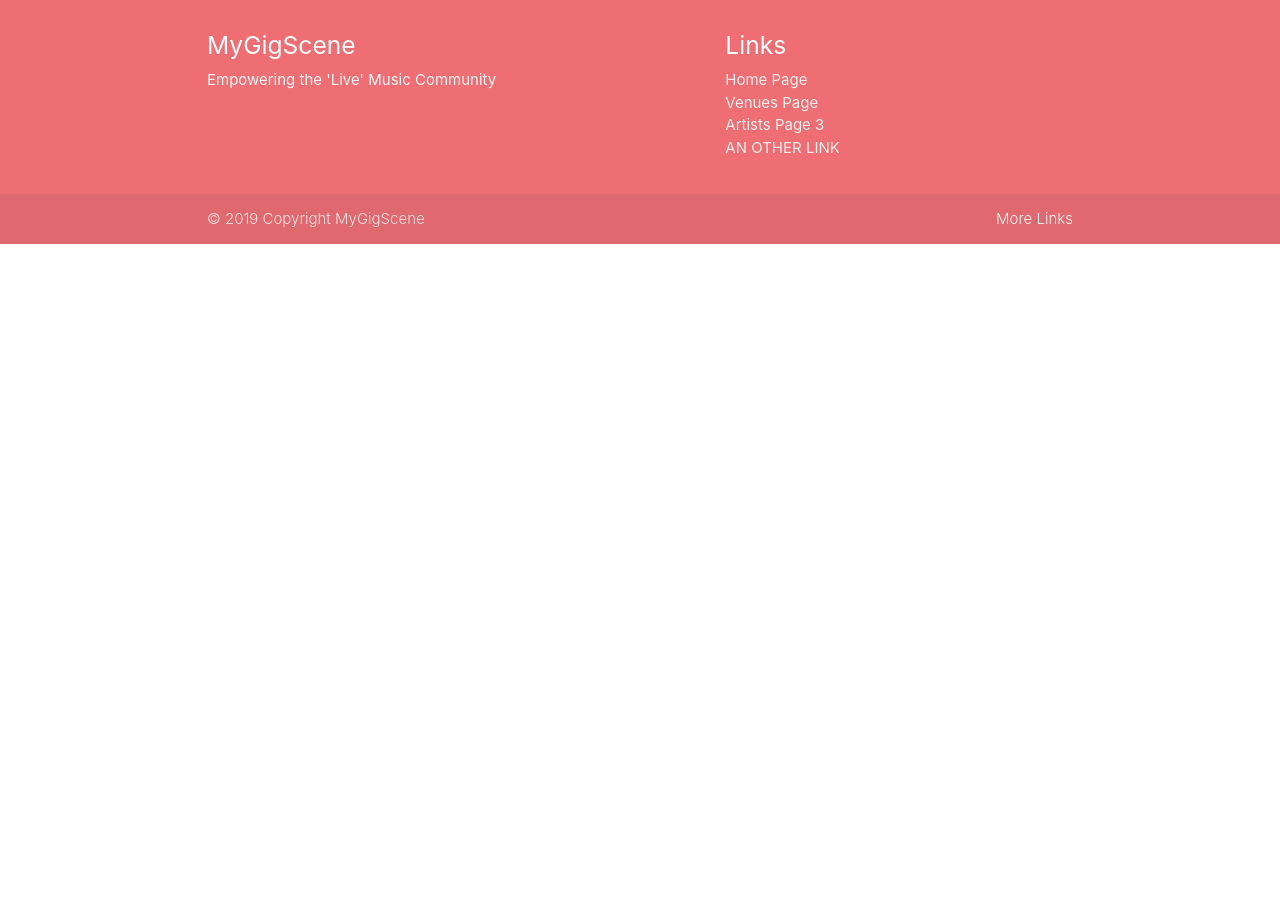
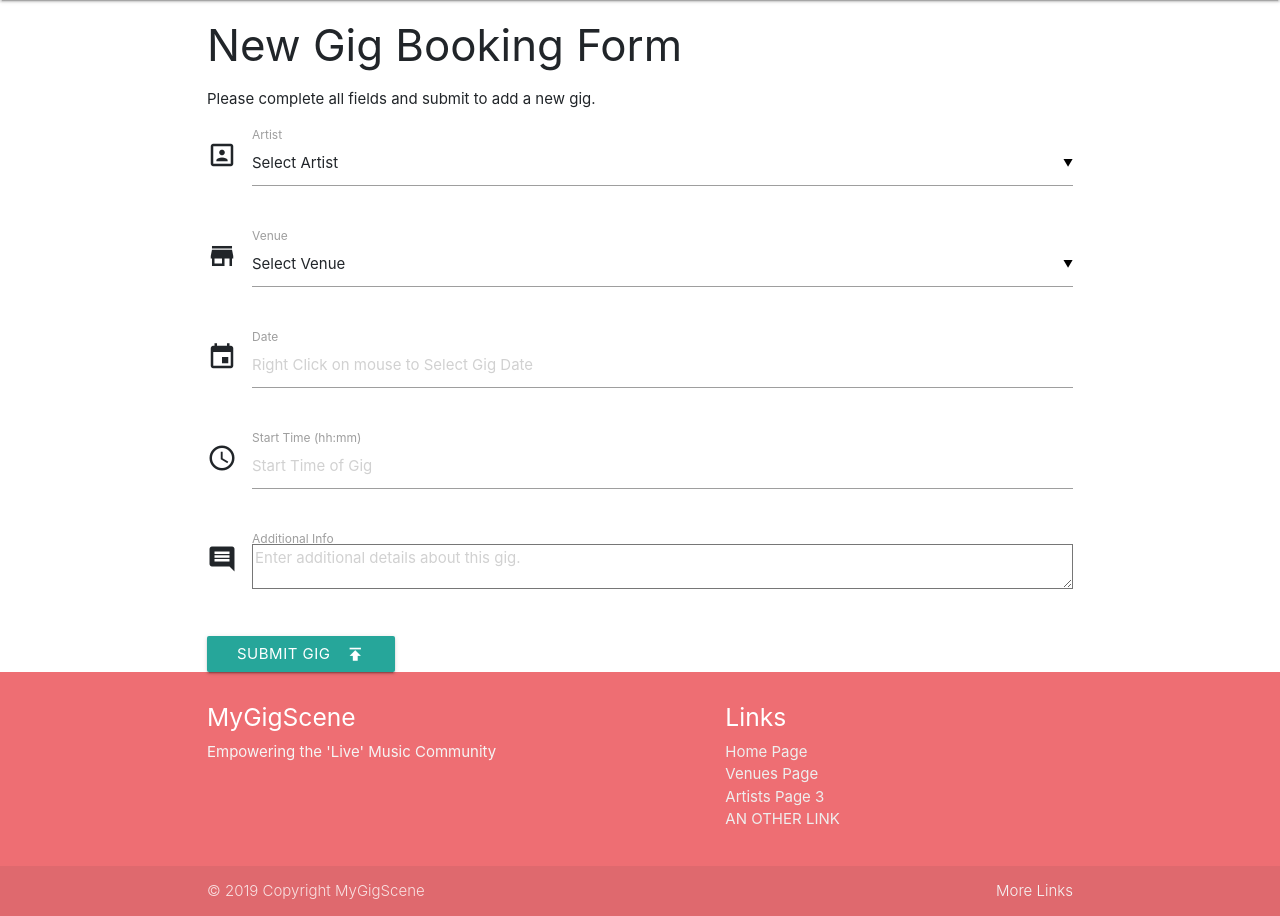
Before and after one commit to squiremaguire69/mygigscene_booking_app, a Flask app: page /add_gig in a window 1280 px wide. Shown: the part 64-980 px from the top of the page. Before the commit the page ends 308 px from the top, so only its background shows below. Run offline with Flask 2, Linux system fonts and the light colour scheme; data that the repository does not hold is empty; some libraries are stand-ins or nearby versions.

Commit message:
Basic Gig Listing Layout added

```diff
--- a/app.py
+++ b/app.py
@@ -10,17 +10,22 @@ app.config["MONGO_URI"] = os.getenv('MONGO_URI', 'mongodb://localhost')
 
 mongo = PyMongo(app)
 
+# Homepage routing
 @app.route('/')
 @app.route('/gig_listing')
 def gig_listing():
-    return render_template('gig_listing.html', gig=mongo.db.gig_listing.find())
+    return render_template('gig_listing.html',
+                            gig = mongo.db.gig_listing.find(),
+                            venue = mongo.db.venue.find(),
+                            artist = mongo.db.artist.find())
 
+# Form for adding a new gig to the database
 @app.route('/add_gig')
 def add_gig():
-    return render_template('add_gig.html',
-    artist_name = mongo.db.artist.find(),
-    venue_name = mongo.db.venue.find())
+    return render_template('add_gig.html')
 
+
+# Function to insert the details of the new gig into the database
 @app.route('/insert_gig')
 def insert_gig():
     gig = mongo.db.gig_listing
@@ -34,16 +39,22 @@ def insert_gig():
         'gig_info': request.form.get('gig_info')
     })
 
+
+# Routing for Artists page
 @app.route('/get_artists')
 def get_artists():
     return render_template('artists.html', artists=mongo.db.artist.find())
 
+
+# Form for adding a new Artist
 @app.route('/add_artist')
 def add_artist():
     return render_template('add_artist.html',
     price_range=mongo.db.budget.find(),
     genre=mongo.db.genre.find())
 
+
+# Function to insert new Artist details into the database
 @app.route('/insert_artist', methods=['POST'])
 def insert_artist():
     artists = mongo.db.artist
@@ -57,10 +68,20 @@ def insert_artist():
      })
     return redirect(url_for('get_artists'))
 
+
+# Routing to show gig listings for selected artist
+@app.route('/gig_listing_artist')
+def gig_listing_artist():
+    return render_template('gig_listing_artist.html')
+
+
+# Routing to Venues page
 @app.route('/get_venues')
 def get_venues():
     return render_template('venues.html', venues=mongo.db.venue.find())
 
+
+# Form for adding a new Venue
 @app.route('/add_venue')
 def add_venue():
     return render_template('add_venue.html',
@@ -69,6 +90,7 @@ def add_venue():
     genre=mongo.db.genre.find())
 
 
+# Function to insert the new Venue details into the database
 @app.route('/insert_venue', methods=['POST'])
 def insert_venue():
     venues = mongo.db.venue
@@ -83,15 +105,20 @@ def insert_venue():
     } )
     return redirect(url_for('get_venues'))
 
+
+# Routing for About Us Page
 @app.route('/about_us')
 def about_us():
     return render_template('about_us.html')
 
+
+# Routing for contact us page
 @app.route('/contact_us')
 def contact_us():
     return render_template('contact.html')
 
-#Filter Methods
+
+#Filter Section Functions
 
 @app.route('/select_budget',methods=['POST'])
 def select_budget():
--- a/templates/add_gig.html
+++ b/templates/add_gig.html
@@ -1 +1,70 @@
 {% extends 'form_base.html' %}
+
+{% block heading %}
+<div class="container">
+<h3>New Gig Booking Form</h3>
+</div>
+{% endblock %}
+{% block form_content %}
+<p>Please complete all fields and submit to add a new gig.</p>
+ <div class="row">
+    <form action="{{ url_for('insert_gig') }}" method="POST" class="col s12">
+      <div class="row">
+          <div class="input-field col s12">
+              <i class="material-icons prefix">portrait</i>
+                  <select id="artist_name" name="artist_name">
+                      <option value="" disabled selected>Select Artist</option>
+                      {% for artists in artist %}
+                      <option value="{{artist.artist_name}}">{{artist.artist_name}}</option>
+                      {% endfor %}
+                  </select>
+              <label>Artist</label>
+          </div>
+      </div>
+      <div class="row">
+          <div class="input-field col s12">
+              <i class="material-icons prefix">store</i>
+                  <select id="venue_name" name="venue_name">
+                      <option value="" disabled selected>Select Venue</option>
+                      {% for venues in venue %}
+                      <option value="{{venue.venue_name}}">{{venue.venue_name}}</option>
+                      {% endfor %}
+                  </select>
+              <label>Venue</label>
+          </div>
+      </div>
+      <div class="row">
+        <div class="input-field col s12">
+             <i class="material-icons prefix">event</i>
+          <input placeholder="Right Click on mouse to Select Gig Date" id="gig_date" name="gig_date" type="text" class="datepicker">
+          <label>Date</label>
+        </div>
+      </div>
+       <div class="row">
+        <div class="input-field col s12">
+             <i class="material-icons prefix">access_time</i>
+          <input placeholder="Start Time of Gig" id="gig_time" name="gig_time" type="text" class="validate">
+          <label for="venue_name">Start Time (hh:mm)</label>
+        </div>
+      </div>
+      <div class="row">
+          <div class="input-field col s12">
+               <i class="material-icons prefix">comment</i>
+              <textarea placeholder="Enter additional details about this gig." id="gig_info" name="gig_info" type="text" class="materialize_textarea"></textarea>
+              <label>Additional Info</label>
+          </div>
+      </div>
+
+      </div class="row">
+        <button class="btn waves-effect waves-light" type="submit" name="action">Submit Gig
+            <i class="material-icons right">publish</i>
+        </button>
+      </div>
+
+    </form>
+  </div>
+
+
+{% endblock %}
+
+<script type="text/javascript" src="{{url_for('static', filename='js/myscript.js')}}"></script>>
--- a/templates/artists.html
+++ b/templates/artists.html
@@ -33,14 +33,14 @@
 
     <div class="row">
      {% for artist in artists %}
-            <div class="card col-md-4 mx-2">
+            <div class="card col-md-3 mx-2">
                 <div class="card-image">
                     <img src="{{artist.profile_image}}">
                     <span class="card-title">{{ artist.artist_name }}</span>
                 </div>
                 <div class="card-content">
                     <div>
-                       <a href="#" class="btn-small"><i class="material-icons left">music_note</i>Upcoming Gigs</a>
+                       <a href="{{url_for('gig_listing_artist')}}" class="btn-small"><i class="material-icons left">music_note</i>Upcoming Gigs</a>
                     </div>
                     <ul>
                         <li>Description: {{ artist.profile_description }}</li>
--- a/templates/form_base.html
+++ b/templates/form_base.html
@@ -66,7 +66,21 @@
         $(document).ready(function() {
             $('.collapsible').collapsible();
             $('select').material_select();
+            $('.datepicker').datepicker();
+            $('.timepicker').timepicker();
         });
+
+        $('.datepicker').pickadate({
+            selectMonths: true, // Creates a dropdown to control month
+            selectYears: 15, // Creates a dropdown of 15 years to control year,
+            today: 'Today',
+            clear: 'Clear',
+            close: 'Ok',
+            closeOnSelect: false // Close upon selecting a date,
+        });
+document.getElementById("matfix").addEventListener("click", function(e) {
+	e.stopPropagation();
+});
     </script>
 </body>
 </html>
```
Also changed, not shown: static/css/style.css (+17 -0 lines), static/js/myscript.js (+24 -0 lines), templates/gig_listing.html (+29 -21 lines), templates/gig_listing_artist.html (added, +47 -0 lines).
